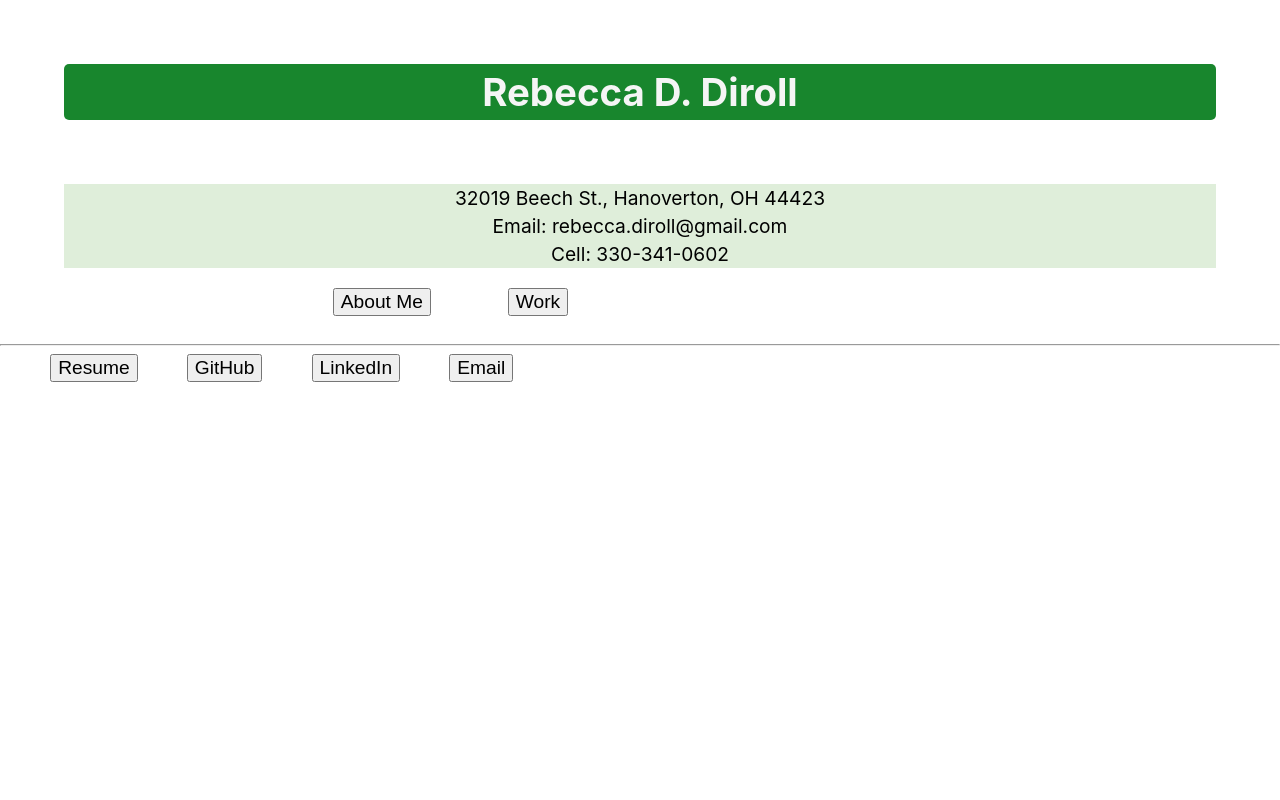
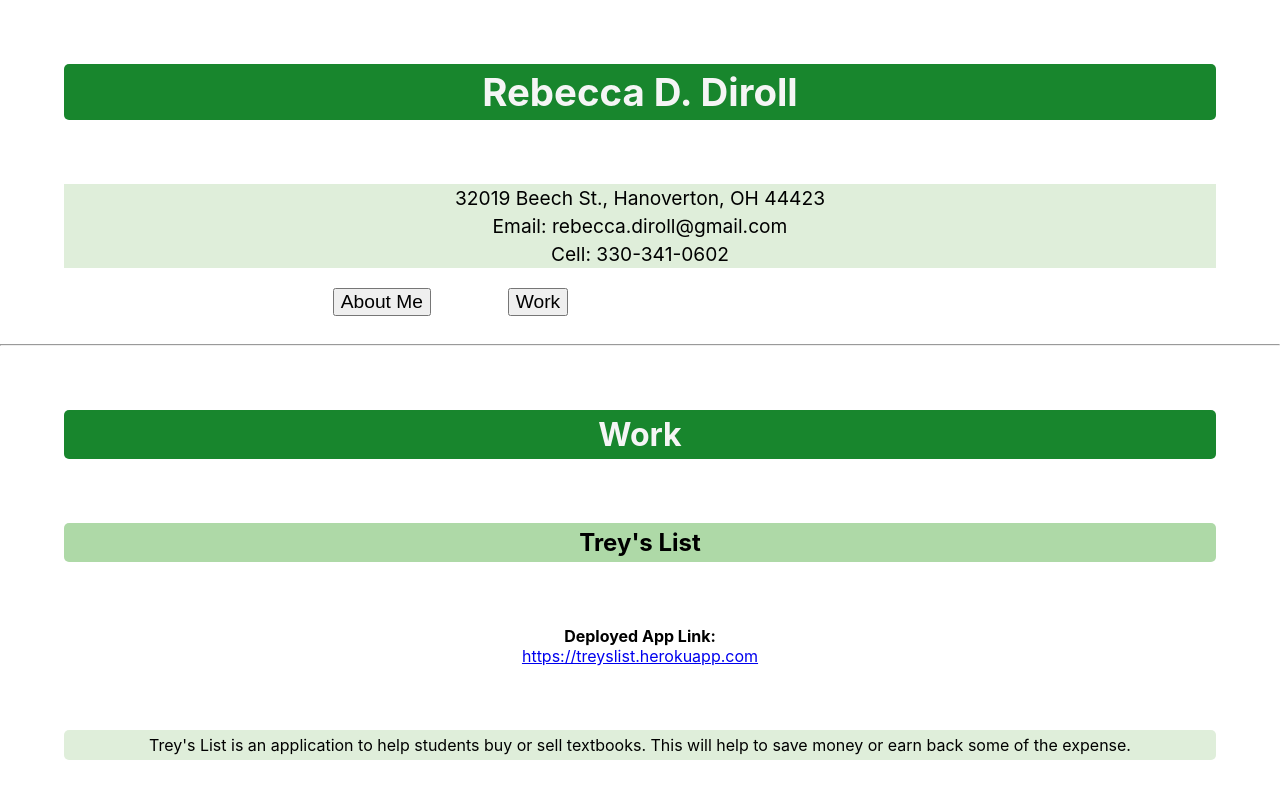
Before and after one commit to Rebecca-Diroll/20-React-Portfolio, a React (Create React App) app: page /work in a window 1280 px wide. Shown: the top 800 px of the page. Built offline with nearby package versions, Linux system fonts and the light colour scheme.

Commit message:
Return route paths for Home and Work to original settings

```diff
--- a/src/App.js
+++ b/src/App.js
@@ -21,8 +21,10 @@ function App() {
         <br />
         <hr />
 
-        <Route exact path="/2-React-Portfolio" component={Home} />
-        <Route exact path="/2-React-Portfolio/work" component={Work} />
+        <Route exact path="/" component={Home} />
+        <Route exact path="/work" component={Work} />
+        {/* <Route exact path="/2-React-Portfolio" component={Home} />
+        <Route exact path="/2-React-Portfolio/work" component={Work} /> */}
 
         <Footer></Footer>
         <br />
```
